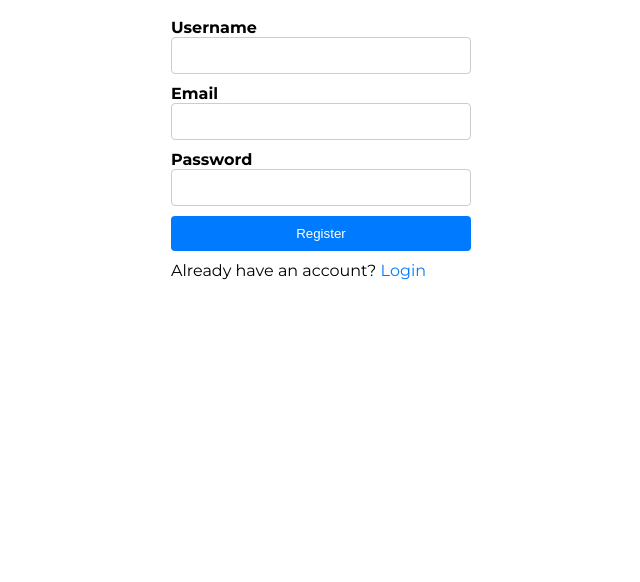
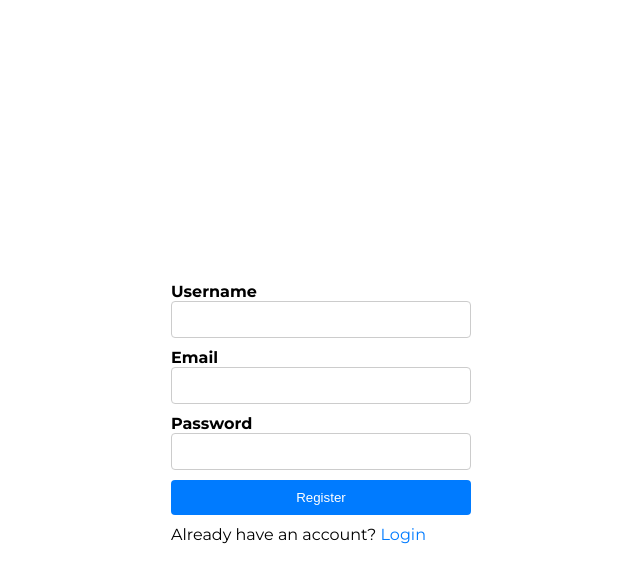
Before and after one commit to Tin922/Internship-17-WebStoreAPI, a React (Vite) app in the folder Frontend/: page /register in a window 1280 px wide. Shown: the top 582 px of the page, without its empty margins (319-959 px from the left). Built offline with nearby package versions, Linux system fonts and the light colour scheme.

Commit message:
added AuthenticationLayout for Login and Register

```diff
--- a/Frontend/src/App.jsx
+++ b/Frontend/src/App.jsx
@@ -8,6 +8,7 @@ import ProductPage from "./Pages/ProductPage/ProductPage";
 import HomePage from "./Pages/HomePage/HomePage";
 import RegisterPage from "./Pages/RegisterPage/RegisterPage";
 import LoginPage from "./Pages/LoginPage/LoginPage";
+import AuthenticationLayout from "./Layouts/Authentication/AuthenticationLayout";
 
 function App() {
   return (
@@ -18,8 +19,10 @@ function App() {
           <Route exact path="/products" element={<ProductsPage />} />
           <Route exact path="/product/:productId" element={<ProductPage />} />
         </Route>
-        <Route exact path="/register" element={<RegisterPage />} />
-        <Route exact path="/login" element={<LoginPage />} />
+        <Route element={<AuthenticationLayout />}>
+          <Route exact path="/register" element={<RegisterPage />} />
+          <Route exact path="/login" element={<LoginPage />} />
+        </Route>
         <Route exact path="*" element={<NotFoundPage />} />
       </Routes>
     </Router>
--- /dev/null
+++ b/Frontend/src/Layouts/Authentication/AuthenticationLayout.jsx
@@ -0,0 +1,14 @@
+import classes from "./index.module.css";
+import { Outlet } from "react-router-dom";
+
+const AuthenticationLayout = () => {
+  return (
+    <div className={classes.form_outer_container}>
+      <div className={classes.form_inner_container}>
+        <Outlet />
+      </div>
+    </div>
+  );
+};
+
+export default AuthenticationLayout;
--- /dev/null
+++ b/Frontend/src/Layouts/Authentication/index.module.css
@@ -0,0 +1,6 @@
+.form_outer_container {
+  height: 100vh;
+  display: flex;
+  justify-content: center;
+  align-items: center;
+}
--- a/Frontend/src/Pages/LoginPage/LoginPage.jsx
+++ b/Frontend/src/Pages/LoginPage/LoginPage.jsx
@@ -12,7 +12,6 @@ const LoginPage = () => {
     console.log({ email, password });
   };
   return (
-    <div>
     <form className={classes.form} onSubmit={handleSubmit}>
       <label htmlFor="email">Email</label>
       <input
@@ -36,7 +35,6 @@ const LoginPage = () => {
         <a onClick={() => navigate("/register")}>Register</a>
       </div>
     </form>
-    </div>
   );
 };
 
--- a/Frontend/src/Pages/RegisterPage/RegisterPage.jsx
+++ b/Frontend/src/Pages/RegisterPage/RegisterPage.jsx
@@ -14,7 +14,6 @@ const RegisterPage = () => {
   };
 
   return (
-    <div>
     <form className={classes.form} onSubmit={handleSubmit}>
       <label htmlFor="username">Username</label>
       <input
@@ -42,11 +41,9 @@ const RegisterPage = () => {
 
       <button type="submit">Register</button>
       <div className={classes.login}>
-          Already have an account?{" "}
-          <a onClick={() => navigate("/login")}>Login</a>
+        Already have an account? <a onClick={() => navigate("/login")}>Login</a>
       </div>
     </form>
-    </div>
   );
 };
 
```
Lines whose indentation alone changed are shown as unchanged.
